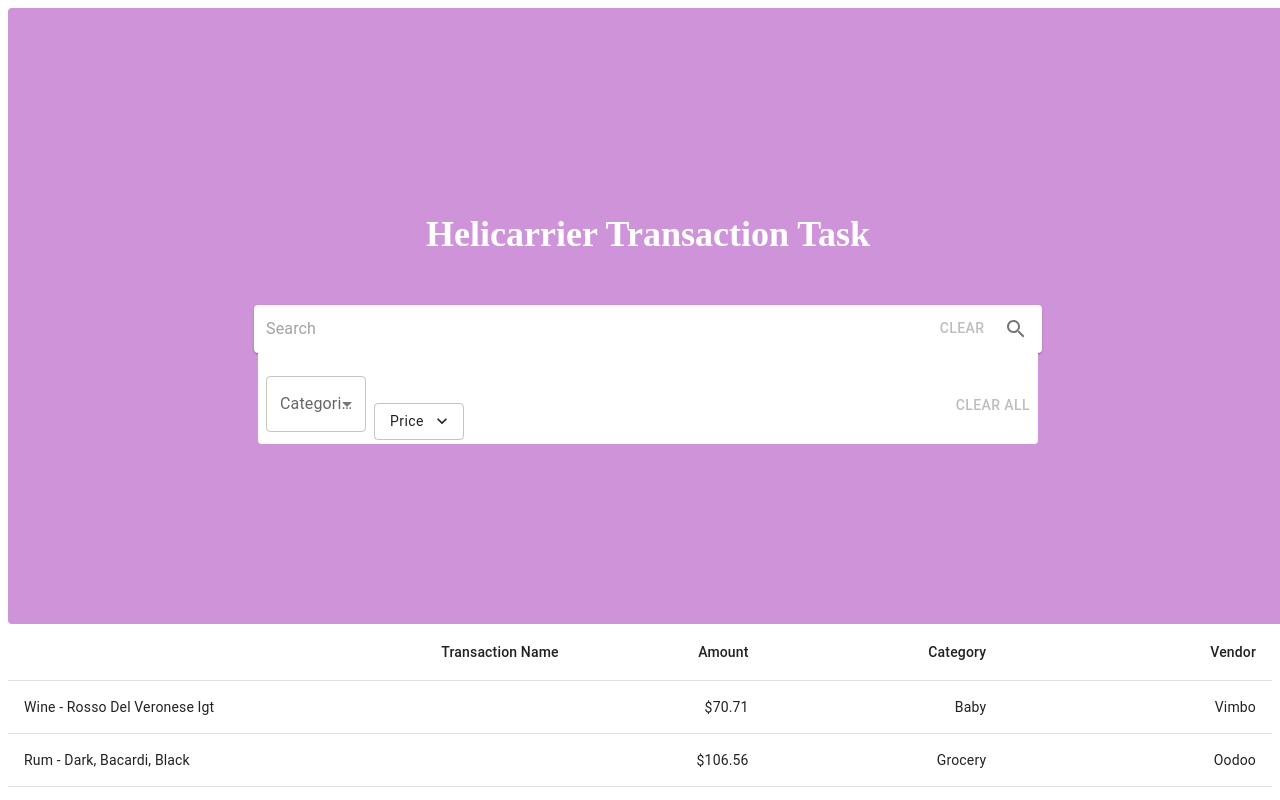
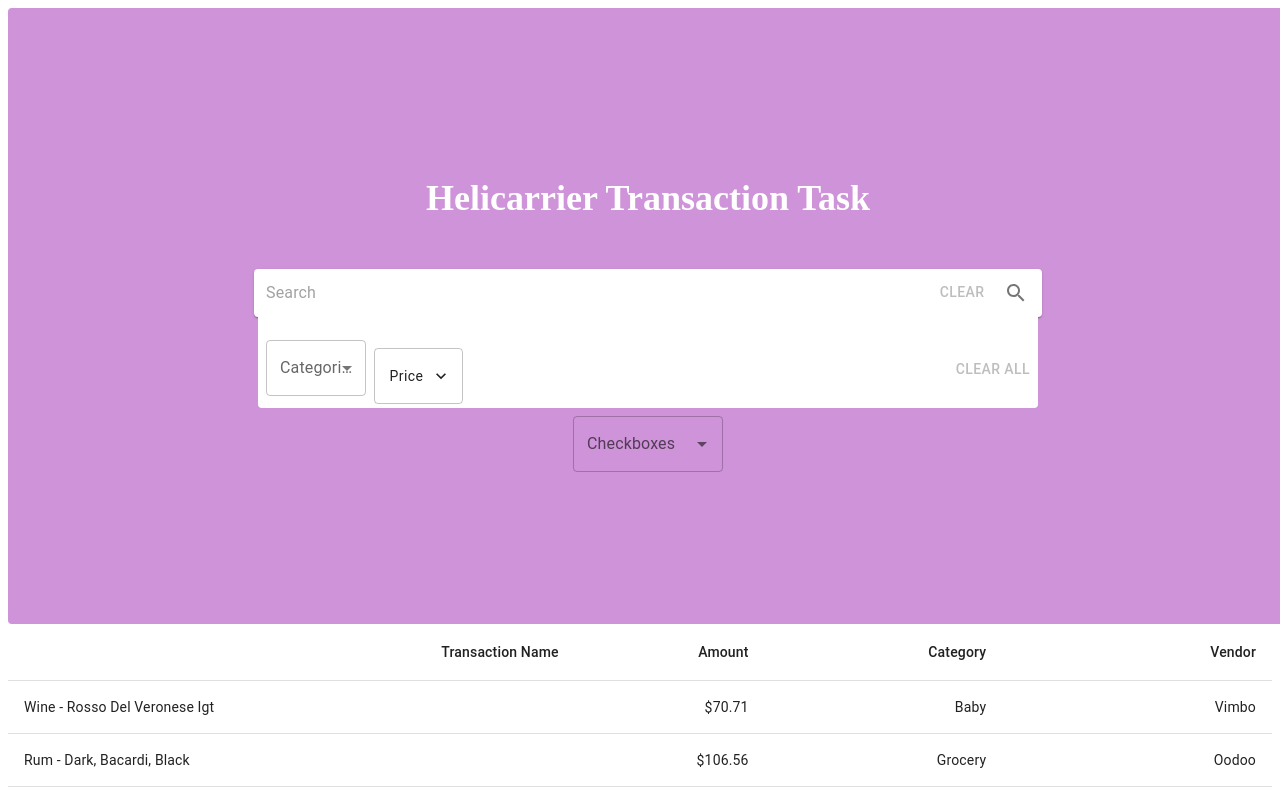
Before and after one commit to siccoo/helicarrier-fe-task, a React (Create React App) app: page / in a window 1280 px wide. Shown: the top 800 px of the page. Built offline with nearby package versions, Linux system fonts and the light colour scheme; the HTML template or start-up script is replaced by a standard one.

Commit message:
updating on App.tsx, AutoCompleteCheckboxes.tsx & DropdownWrapper.tsx

```diff
--- a/src/App.tsx
+++ b/src/App.tsx
@@ -7,6 +7,7 @@ import { transactions } from './data/mock_transactions';
 
 import Box, { BoxProps } from '@mui/material/Box';
 import { purple } from '@mui/material/colors';
+import { AutoCompleteCheckboxes } from './components/AutoCompleteCheckboxes';
 
 function App() {
   const COLUMNS = [
@@ -47,6 +48,7 @@ function App() {
           amountRange={amountRange}
           vendorNames={vendors}
         />
+        <AutoCompleteCheckboxes options={vendors} />
       </Box>
       <DataTable columns={COLUMNS} data={transactions} />
     </div>
--- a/src/components/AutoCompleteCheckboxes.tsx
+++ b/src/components/AutoCompleteCheckboxes.tsx
@@ -9,7 +9,7 @@ const icon = <CheckBoxOutlineBlankIcon fontSize="small" />
 const checkedIcon = <CheckBoxIcon fontSize="small" />
 
 interface AutoCompleteProps {
-    options: Array<Option>
+    options: Array<string>
 }
 
 interface Option {
@@ -23,7 +23,7 @@ export const AutoCompleteCheckboxes: React.FC<AutoCompleteProps> = ({ options })
             id="checkboxes-tags-demo"
             options={options}
             disableCloseOnSelect
-            getOptionLabel={(option) => option.title}
+            // getOptionLabel={option}
             renderOption={(props, option, { selected }) => (
                 <li {...props}>
                     <Checkbox
@@ -33,10 +33,10 @@ export const AutoCompleteCheckboxes: React.FC<AutoCompleteProps> = ({ options })
                         style={{ marginRight: 8 }}
                         checked={selected}
                     />
-                    {option.title}
+                    {option}
                 </li>
             )}
-            style={{ width: 500 }}
+            style={{ width: 150, margin: '8px' }}
             renderInput={(params) => (
                 <TextField {...params} label="Checkboxes" placeholder="Search Options" />
             )}
--- a/src/components/DropdownWrapper.tsx
+++ b/src/components/DropdownWrapper.tsx
@@ -72,7 +72,8 @@ export const DropdownWrapper: React.FC<DropdownWrapperProps> = ({ title, childre
                     borderColor: "rgba(0, 0, 0, 0.23)",
                     color: "rgba(0,0,0,0.87)",
                     textTransform: "none",
-                    fontWeight: 400
+                    fontWeight: 400,
+                    padding: '14.5px'
 
                 }}
             >
```
